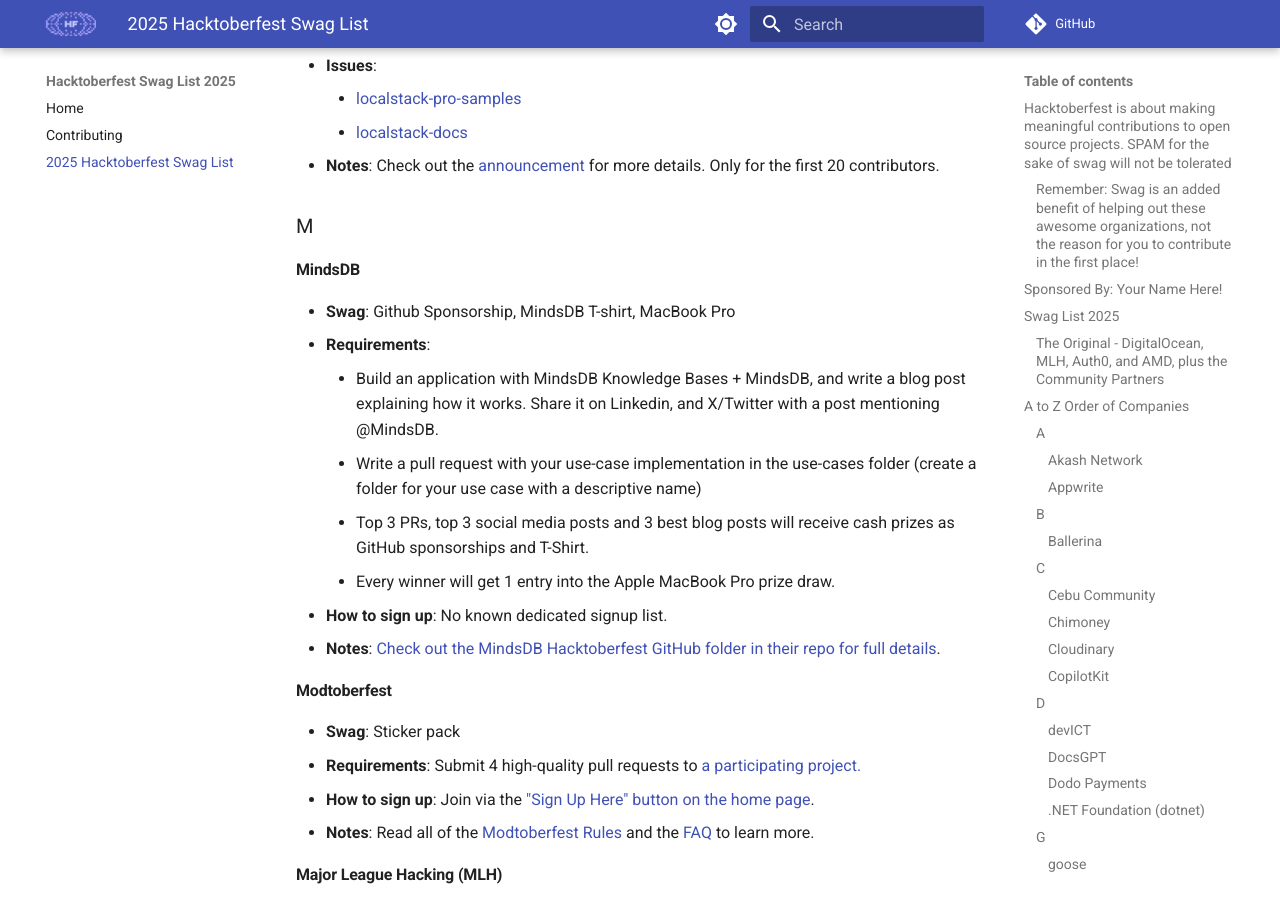
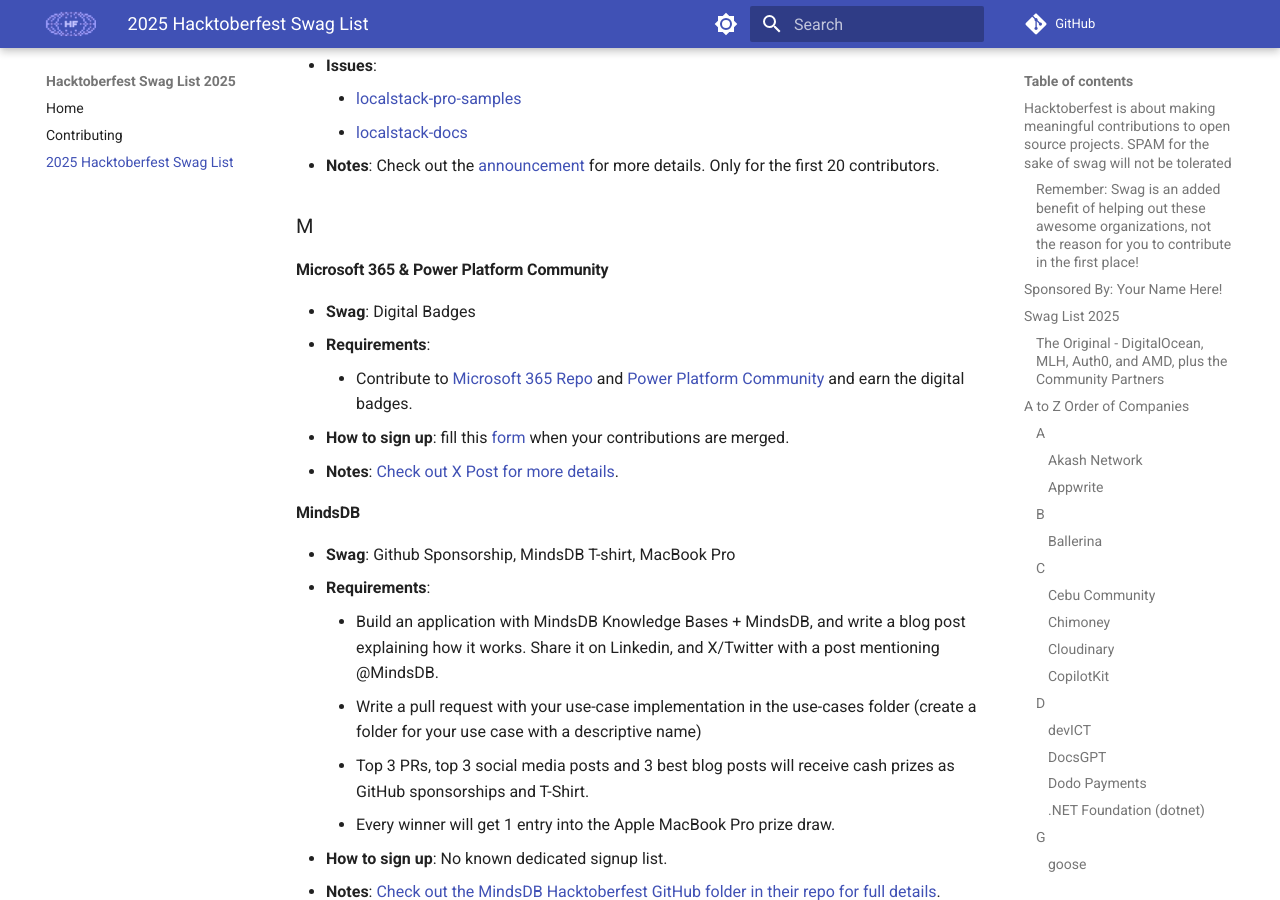
Before and after one commit to crweiner/hacktoberfest-swag-list, an MkDocs documentation site: the page built from docs/list.md, in a window 1280 px wide and 900 px high, scrolled down 8560 px. Built offline with MkDocs 1.6.1 and Material for MkDocs 9.7.7, drawn with Linux system fonts in a browser that asks for light colours; plug-ins that fetch from the network failed and are left out; comment, search, counter and statistics services are not loaded.

Commit message:
Added Microsoft 365 & Power Platform Community swags

```diff
--- a/docs/list.md
+++ b/docs/list.md
@@ -259,6 +259,15 @@
 
 ### M
 
+#### Microsoft 365 & Power Platform Community
+
+- **Swag**: Digital Badges
+- **Requirements**:
+    - Contribute to [Microsoft 365 Repo](https://github.com/microsoft/Microsoft365DSC) and [Power Platform Community](https://community.powerplatform.com/) and earn the digital badges.
+- **How to sign up**: fill this [form](https://aka.us11.list-manage.com/subscribe?u=b3df03dd2b64a3bc8a2a200e8&id=4a558f9e2b) when your contributions are merged.
+- **Notes**: [Check out X Post for more details](https://x.com/DavidWarnerII/status/1975372755509125315).
+
+
 #### **MindsDB**
 
 - **Swag**: Github Sponsorship, MindsDB T-shirt, MacBook Pro
```
